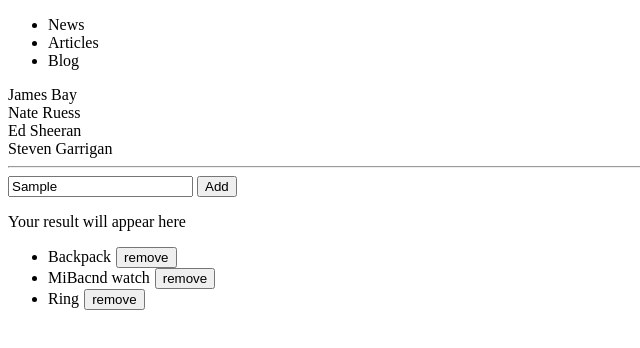
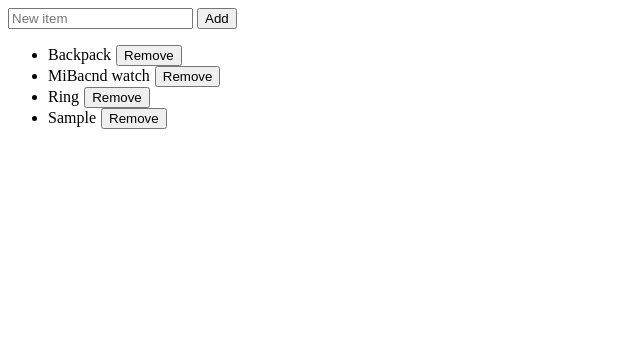
Before and after one commit to pluderes/Home-Work, a plain HTML site: page Home-Work/HomeWork_SS7/HomeWork_SS7.html in a window 1280 px wide. Both pictures are taken after typing "Sample" into the empty fields and a click on the button "Add". Shown: the whole page, without its empty margins (0-640 px from the left). Drawn offline with Linux system fonts and the light colour scheme.

Commit message:
fix ex12

```diff
--- a/Home-Work/HomeWork_SS7/HomeWork_SS7.html
+++ b/Home-Work/HomeWork_SS7/HomeWork_SS7.html
@@ -10,7 +10,7 @@
   <body>
     <!-- <h1>hihahohe</h1>
     <ul id="list">List</ul> -->
-    <ul>
+    <!-- <ul>
       <li>News</li>
       <li>Articles</li>
       <li>Blog</li>
@@ -23,15 +23,15 @@
     </div>
     <hr />
     <div>
-      <!-- <input type="text" name="" id="inpupper" placeholder="Enter your name" /> -->
+      <input type="text" name="" id="inpupper" placeholder="Enter your name" />
       <input type="text" name="" id="inpAdd" placeholder="" />
-      <!-- <button onclick="Upper(),upperName()" id="btnupper">Upper it!!!</button> -->
-      <button id="btnAdd"></button>
-      <p id="result">Your result will appear here</p>
+      <button onclick="Upper(),upperName()" id="btnupper">Upper it!!!</button> -->
+    <div>
+      <input type="text" id="inpText" placeholder="New item">
+      <button id="btnAdd">Add</button>
     </div>
     <div>
-        <ul id="testlist">
-        </ul>
+      <ul id="testlist"></ul>
     </div>
   </body>
   <script src="JS/HW_SS7.js"></script>
--- a/Home-Work/HomeWork_SS7/JS/HW_SS7.js
+++ b/Home-Work/HomeWork_SS7/JS/HW_SS7.js
@@ -112,40 +112,29 @@ function upperName() {
 
 // --------------------------------------------------
 // XII.
-// 1.
 let items = [`Backpack`, `MiBacnd watch`, `Ring`];
 console.log(items);
-// 3.
-let testlst = document.getElementById(`testlist`);
-let listli = testlst.getElementsByTagName(`li`);
-// console.log(testlst);
-for (let i = 0; i < items.length; i++) {
-  testlst.insertAdjacentHTML(`beforeend`, `<li>${items[i]}</li>`);
+let list_ul = document.getElementById(`testlist`);
+for(let i = 0;i<items.length; i++){
+  list_ul.innerHTML += `<li>${items[i]}<button class="btnRemove" style="margin-left: 5px;">Remove</button></li>`;
 }
-// 4.
-// 5.
-const inputAdd = document.getElementById(`inpAdd`);
-const btnAdd = document.getElementById(`btnAdd`);
-inputAdd.placeholder = `New Item`;
-btnAdd.innerHTML = `Add`;
-// 6.
-console.log(inputAdd);
-console.log(btnAdd);
-// 7,8,9,10,11.
-btnAdd.addEventListener("click", function () {
-  listli.insertAdjacentElement(`afterend`,`<li>${inputAdd.value}}</li>`);
-//   testlst.innerHTML += `<div><li>${inputAdd.value}<button style="margin-left: 5px;">remove</button></li></div>`;
-  console.log(listli);
-});
-// 12,13,14,15,16.
 
-for (let i = 0; i < listli.length; i++) {
-  // listli[i].insertAdjacentHTML("beforeend",`<button>remove</button>`);
-  listli[i].innerHTML += `<button style="margin-left: 5px;">remove</button>`;
+const inp = document.getElementById(`inpText`);
+const btnadd = document.getElementById(`btnAdd`);
+const btnremoves = document.getElementsByClassName(`btnRemove`);
+
+loadRemovebutton();
+
+btnadd.onclick = function () {
+  list_ul.innerHTML += `<li>${inp.value}<button class="btnRemove" style="margin-left: 5px;">Remove</button></li>`;
+  inp.value = "";
+  loadRemovebutton()
 }
-for (let i = 0; i < listli.length; i++) {
-    listli[i].onclick = function(){
-      console.log(i);
-        listli[i].remove();
-    }
+
+function loadRemovebutton() {
+  for( const btn of btnremoves){
+    btn.addEventListener("click",function () {
+      this.parentNode.remove();
+    });
+  }
 }
```
